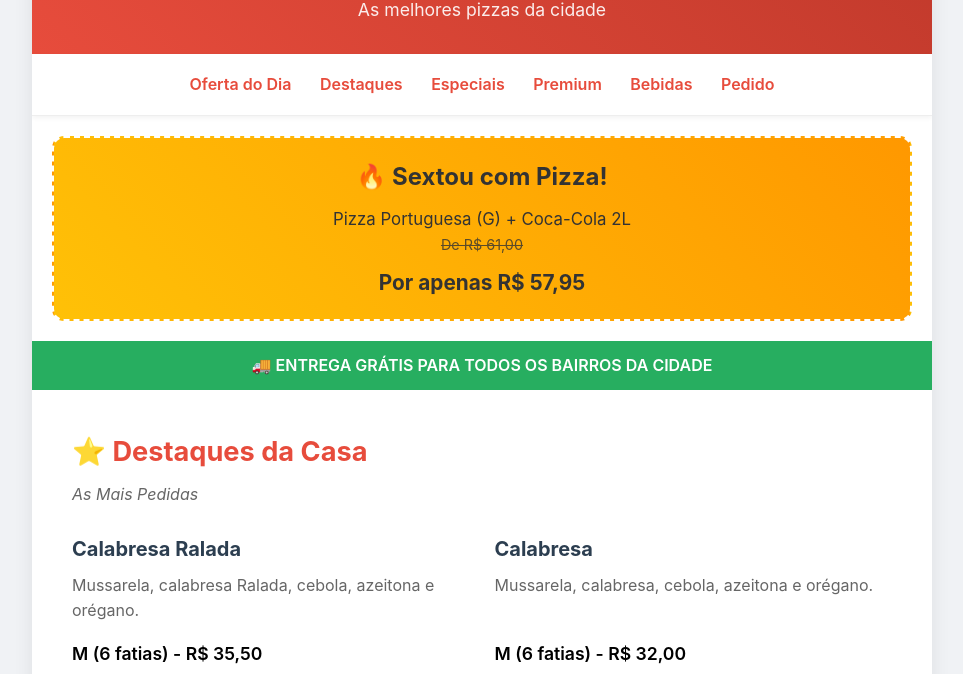
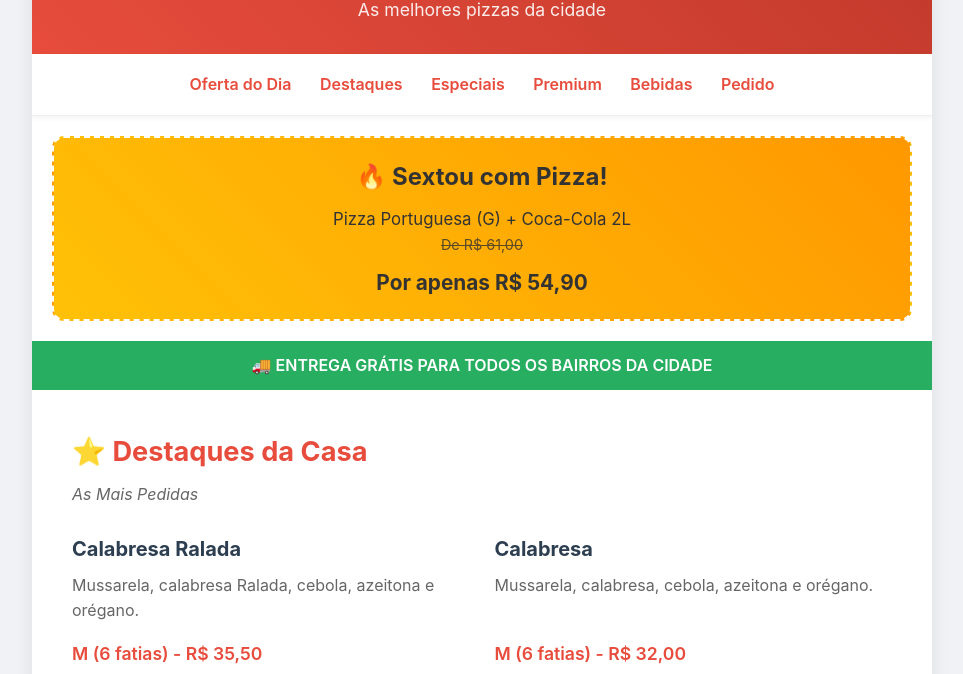
Before and after one commit to Railane-a11y/-cardapio-pizzaria, a plain HTML site: page index.html in a window 1280 px wide. Shown: the part 126-800 px from the top of the page, without its empty margins (158-1121 px from the left). Drawn offline with Linux system fonts and the light colour scheme.

Commit message:
Update index.html

```diff
--- a/index.html
+++ b/index.html
@@ -11,7 +11,6 @@
     <link rel="apple-touch-icon" href="icon-192x192.png">
 
     <style>
-        /* Seu CSS, exatamente como estava, continua perfeito */
         :root {
             --cor-primaria: #e74c3c;
             --cor-secundaria: #c0392b;
@@ -53,14 +52,19 @@
 
         .category-destaques { background-color: var(--fundo-claro); }
         .category-destaques h2 { color: var(--cor-primaria); }
+        .category-destaques .price { color: var(--cor-primaria); } /* CORRIGIDO */
+
         .category-especiais { background-color: var(--fundo-neutro); }
         .category-especiais h2 { color: var(--cor-primaria); }
+        .category-especiais .price { color: var(--cor-primaria); } /* CORRIGIDO */
+
         .category-premium { background-color: var(--cor-premium-fundo); color: var(--cor-premium-texto); }
         .category-premium h2 { color: var(--cor-premium-destaque); }
         .category-premium .category-subtitle { color: #bdc3c7; }
         .category-premium .item-card h3 { color: var(--fundo-claro); }
         .category-premium .item-card .description { color: #bdc3c7; }
-        .category-premium .item-card .price { color: var(--cor-premium-destaque); }
+        .category-premium .item-card .price { color: var(--cor-premium-destaque); } /* CORRIGIDO */
+
         .order-section { background: linear-gradient(135deg, #3498db, #2980b9); padding: 40px 20px; color: white; }
         .order-section h2 { text-align: center; font-size: 1.8em; }
         .order-form { max-width: 500px; margin: 30px auto 0; }
@@ -97,7 +101,6 @@
             <a href="#pedido">Pedido</a>
         </nav>
 
-        <!-- A SEÇÃO DA OFERTA SERÁ PREENCHIDA AUTOMATICAMENTE PELO JAVASCRIPT -->
         <section id="oferta" class="offer-section" style="display: none; margin-top: 20px;">
             <!-- Conteúdo dinâmico aqui -->
         </section>
@@ -107,7 +110,6 @@
         </div>
 
         <main class="menu">
-            <!-- O restante do seu cardápio continua aqui, como antes -->
             <section id="destaques" class="category category-destaques">
                 <h2>⭐ Destaques da Casa</h2>
                 <p class="category-subtitle">As Mais Pedidas</p>
@@ -217,7 +219,7 @@
             </section>
         </main>
 
-        <!-- Formulário de Pedido e Botão Flutuante (sem alterações) -->
+        <!-- Formulário de Pedido e Botão Flutuante -->
         <section id="pedido" class="order-section">
             <h2>📝 Faça seu Pedido</h2>
             <form class="order-form">
@@ -266,8 +268,6 @@
     // ==================================================================
     //  "CÉREBRO" DO CARDÁPIO - LÓGICA DE OFERTAS AUTOMÁTICAS
     // ==================================================================
-
-    // 1. BANCO DE DADOS INTERNO DE PRODUTOS
     const products = {
         'calabresa': { name: 'Pizza de Calabresa (G)', price: 42.00 },
         'frango': { name: 'Pizza de Frango (G)', price: 42.00 },
@@ -278,18 +278,15 @@
         'guarana2l': { name: 'Guaraná 2L', price: 14.00 },
         'coca1l': { name: 'Coca-Cola 1L', price: 10.00 },
     };
-
-    // 2. "RECEITAS" DOS COMBOS PARA CADA DIA DA SEMANA
     const dailyOffers = [
-        { day: 0, title: 'Domingão em Família', items: ['portuguesa', 'coca2l'], discount: 0.05 },
-        { day: 1, title: 'Segunda da Economia', items: ['calabresa', 'guarana2l'], discount: 0.05  },
-        { day: 2, title: 'Terça do Clássico', items: ['frango', 'coca1l'], discount: 0.05  },
-        { day: 3, title: 'Quarta do Futebol', items: ['4queijos', 'coca2l'], discount: 0.05  },
-        { day: 4, title: 'Quinta Especial', items: ['modadacasa', 'guarana2l'], discount: 0.05  },
-        { day: 5, title: 'Sextou com Pizza!', items: ['portuguesa', 'coca2l'], discount: 0.05  },
-        { day: 6, title: 'Sabadão Imperdível', items: ['calabresa', 'coca2l'], discount: 0.05  },
+        { day: 0, title: 'Domingão em Família', items: ['portuguesa', 'coca2l'], discount: 0.15 },
+        { day: 1, title: 'Segunda da Economia', items: ['calabresa', 'guarana2l'], discount: 0.20 },
+        { day: 2, title: 'Terça do Clássico', items: ['frango', 'coca1l'], discount: 0.15 },
+        { day: 3, title: 'Quarta do Futebol', items: ['4queijos', 'coca2l'], discount: 0.18 },
+        { day: 4, title: 'Quinta Especial', items: ['modadacasa', 'guarana2l'], discount: 0.15 },
+        { day: 5, title: 'Sextou com Pizza!', items: ['portuguesa', 'coca2l'], discount: 0.10 },
+        { day: 6, title: 'Sabadão Imperdível', items: ['calabresa', 'coca2l'], discount: 0.10 },
     ];
-
     function displayDailyOffer() {
         const today = new Date().getDay();
         const offer = dailyOffers.find(o => o.day === today);
@@ -315,11 +312,9 @@
         `;
         offerSection.style.display = 'block';
     }
-
     function formatCurrency(value) {
         return value.toLocaleString('pt-BR', { style: 'currency', currency: 'BRL' });
     }
-
     document.addEventListener('DOMContentLoaded', displayDailyOffer);
 
     // =================================================
@@ -333,14 +328,12 @@
         selectedOption.classList.add('selected');
         document.getElementById(paymentType).checked = true;
     }
-
     function enviarPedido() {
         const nome = document.getElementById('nome').value;
         const telefone = document.getElementById('telefone').value;
         const endereco = document.getElementById('endereco').value;
         const pedido = document.getElementById('pedido-texto').value;
         const pagamento = document.querySelector('input[name="pagamento"]:checked');
-
         if (!nome || !telefone || !endereco || !pedido) {
             alert('Por favor, preencha todos os campos do pedido!');
             document.getElementById('pedido').scrollIntoView({ behavior: 'smooth' });
@@ -351,17 +344,14 @@
             document.getElementById('pedido').scrollIntoView({ behavior: 'smooth' });
             return;
         }
-
         const formasPagamento = { 'dinheiro': '💵 Dinheiro', 'pix': '📱 PIX' };
         const numeroWhatsApp = '5598970100184';
-
         let mensagem = `🍕 *NOVO PEDIDO - CasadasPizzaass* 🍕\n\n` +
                        `*Cliente:* ${nome}\n` +
                        `*Contato:* ${telefone}\n` +
                        `*Endereço:* ${endereco}\n\n` +
                        `*Pedido Detalhado:*\n${pedido}\n\n` +
                        `*Pagamento:* ${formasPagamento[pagamento.value]}\n\n`;
-
         if (pagamento.value === 'pix') {
             const chavePix = '98970100184';
             const nomeRecebedorPix = 'Francisco de Sousa';
@@ -370,20 +360,16 @@
                         `*Nome:* ${nomeRecebedorPix}\n\n` +
                         `_O pedido só é liberado após o envio do comprovante._\n\n`;
         }
-
         mensagem += `_Pedido enviado via cardápio digital._`;
-
         const linkWhatsApp = `https://wa.me/${numeroWhatsApp}?text=${encodeURIComponent(mensagem )}`;
         window.location.href = linkWhatsApp;
     }
-
     document.getElementById('telefone').addEventListener('input', function(e) {
         let value = e.target.value.replace(/\D/g, '');
         value = value.replace(/^(\d{2})(\d)/g, '($1) $2');
         value = value.replace(/(\d{5})(\d)/, '$1-$2');
         e.target.value = value.slice(0, 15);
     });
-
     function handleResize() {
         const floatingBtn = document.querySelector('.whatsapp-btn-container');
         const formBtn = document.querySelector('.order-form .whatsapp-btn-placeholder');
```
